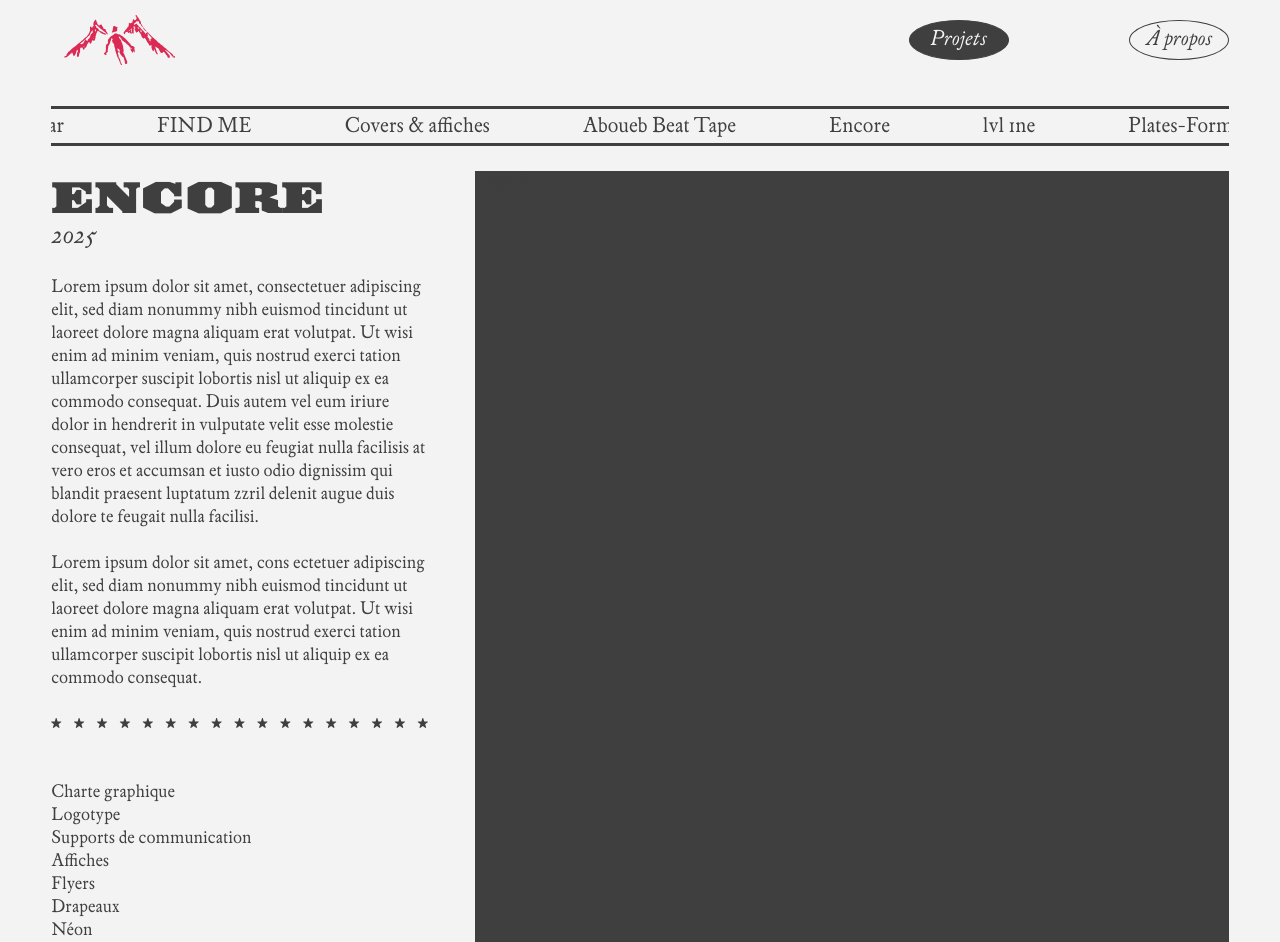
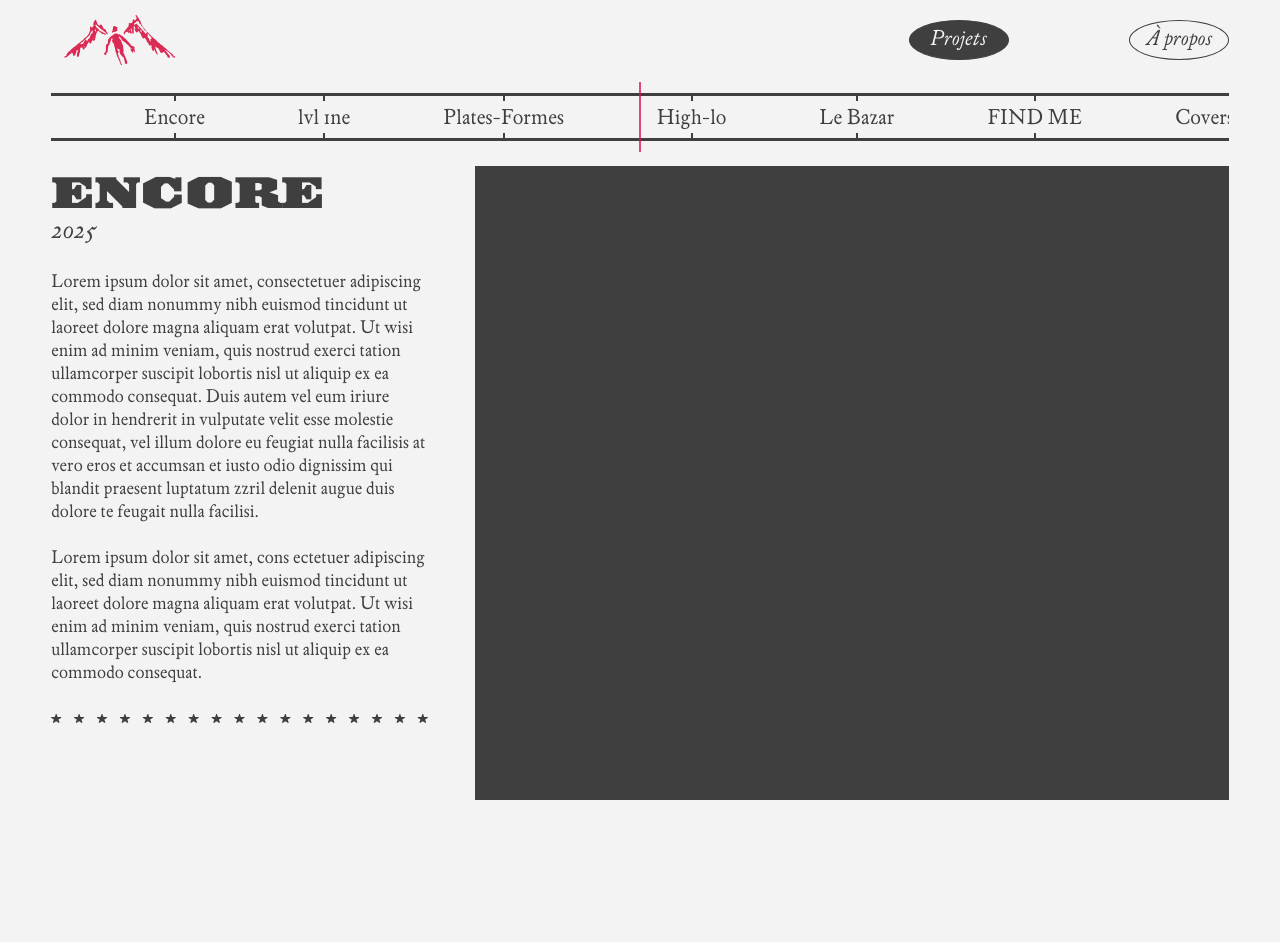
Before and after one commit to cyril0369/portfolio_infam, a React (Create React App) app: page /projects in a window 1280 px wide. After the commit the page ends 800 px from the top, so only its background shows below. Built offline with nearby package versions, Linux system fonts and the light colour scheme; the HTML template or start-up script is replaced by a standard one.

Commit message:
animation of the boussole project

```diff
--- /dev/null
+++ b/src/components/marquee_project.jsx
@@ -0,0 +1,84 @@
+import { useEffect, useRef } from "react";
+
+export default function Marquee() {
+  const trackRef = useRef(null);
+
+  useEffect(() => {
+    let percent = 0;
+    let animationId;
+
+    const animate = () => {
+        if (!trackRef.current) return;
+        percent += 0.075;
+        if (percent >= 50) percent = 0;
+        trackRef.current.style.transform = `translateX(-${percent}%)`;
+        animationId = requestAnimationFrame(animate);
+    }
+
+    // animate();
+
+    window.setMarquee = (percent) => {
+      if (!trackRef.current) return;
+      trackRef.current.style.transform = `translateX(-${percent}%)`;
+    };
+
+    window.centerProject = (title = "Encore") => {
+        const track = document.querySelector(".marquee-text-track");
+        if (!track) return;
+
+        const container = track.parentElement;
+        const containerWidth = container.offsetWidth;
+        const trackWidth = track.scrollWidth / 2;
+
+        // trouve le premier h2 correspondant au titre
+        const element = Array.from(track.querySelectorAll("h2")).find(
+            (h2) => h2.textContent.trim() === title
+        );
+        if (!element) return console.warn("Élément non trouvé");
+
+        const elementOffset = element.offsetLeft;
+        const elementWidth = element.offsetWidth;
+        console.log(elementOffset,elementWidth)
+
+        // calcule le pourcentage pour translateX(-%)
+        let percent = ((elementOffset + elementWidth / 2 - containerWidth / 2) / trackWidth) * 50;
+
+        // clamp pour rester entre 0 et 50
+        percent = percent % 50;
+
+        // applique la transformation
+        track.style.transform = `translateX(-${percent}%)`;
+
+        console.log(`Centré sur "${title}", percent: ${percent.toFixed(2)}%`);
+        };
+
+
+    return () => cancelAnimationFrame(animationId);
+  }, []);
+
+  return (
+    <div className="Boussole">
+        <div className="BoussoleCursor"></div>
+        <div className="marquee-text">
+            <div className="marquee-text-track" ref={trackRef}>
+                <h2>Encore</h2>
+                <h2>lvl 1ne</h2>
+                <h2>Plates-Formes</h2>
+                <h2>High-lo</h2>
+                <h2>Le Bazar</h2>
+                <h2>FIND ME</h2>
+                <h2>Covers & affiches</h2>
+                <h2>Aboueb Beat Tape</h2>
+                <h2>Encore</h2>
+                <h2>lvl 1ne</h2>
+                <h2>Plates-Formes</h2>
+                <h2>High-lo</h2>
+                <h2>Le Bazar</h2>
+                <h2>FIND ME</h2>
+                <h2>Covers & affiches</h2>
+                <h2>Aboueb Beat Tape</h2>
+            </div>
+        </div>
+    </div>
+  );
+}
--- a/src/index.css
+++ b/src/index.css
@@ -317,17 +317,20 @@ h4 {
 
 /* project defilant */
 
-.marquee-text-track h2 {
-  white-space: nowrap;
+.Boussole {
+  position: relative;
+  display: flex;
+  align-items: center;
+  margin-top: 1%;
 }
 
 .marquee-text {
-  padding: 5px 0 2px 0;
+  flex: 1;
+  padding: 10px 0 5px 0;
   margin: 0 4% 0 4%;
   border-top: solid;
   border-bottom: solid;
-  overflow: clip;
-  margin-top: 2%;
+  overflow: hidden;
 }
 
 .marquee-text-track {
@@ -336,11 +339,45 @@ h4 {
   padding-left: 5.8rem;
   width: max-content;
   white-space: nowrap;
-  animation: marquee-move-text 10s linear infinite;
+  /* animation: marquee-move-text 10s linear infinite; */
+  transition: transform;
 }
 
-@keyframes marquee-move-text {
-  to {
-    transform: translateX(-50%);
-  }
+.marquee-text-track h2 {
+  position: relative;
+  white-space: nowrap;
 }
+
+.marquee-text-track h2::before {
+  content: "";
+  position: absolute;
+  top: -10px;
+  left: 50%;
+  transform: translateX(-50%);
+  width: 2px;
+  height: 5px;
+  background-color: var(--font);
+}
+
+.marquee-text-track h2::after {
+  content: "";
+  position: absolute;
+  bottom: -5px;
+  left: 50%;
+  transform: translateX(-50%);
+  width: 2px;
+  height: 5px;
+  background-color: var(--font);
+}
+
+.BoussoleCursor {
+  position: absolute;
+  top: 50%;
+  left: 50%;
+  width: 2px;
+  height: 70px;
+  background-color: var(--red);
+  z-index: 10;
+  transform: translate(-50%, -50%);
+  opacity: 75%;
+}
--- a/src/pages/project.jsx
+++ b/src/pages/project.jsx
@@ -1,30 +1,12 @@
 import Menu from "../components/menu"
+import Marquee from "../components/marquee_project"
 import StarsProject from "../images/ÉTOILES_PROJET.svg"
 
 export default function Projects() {
     return (
         <div className="Page ProjectsPage">
             <Menu isHome={false} isAbout={false} isProject={true} />
-            <div className="marquee-text">
-                <div className="marquee-text-track">
-                    <h2>Encore</h2>
-                    <h2>lvl 1ne</h2>
-                    <h2>Plates-Formes</h2>
-                    <h2>High-lo</h2>
-                    <h2>Le Bazar</h2>
-                    <h2>FIND ME</h2>
-                    <h2>Covers & affiches</h2>
-                    <h2>Aboueb Beat Tape</h2>
-                    <h2>Encore</h2>
-                    <h2>lvl 1ne</h2>
-                    <h2>Plates-Formes</h2>
-                    <h2>High-lo</h2>
-                    <h2>Le Bazar</h2>
-                    <h2>FIND ME</h2>
-                    <h2>Covers & affiches</h2>
-                    <h2>Aboueb Beat Tape</h2>
-                </div>
-            </div>
+            <Marquee/>
             <main>
                 <div className="detail">
                     <h1>Encore</h1>
@@ -38,13 +20,13 @@ export default function Projects() {
                     diam nonummy nibh euismod tincidunt ut laoreet dolore magna aliquam erat volutpat. Ut wisi enim ad minim veniam, quis
                     nostrud exerci tation ullamcorper suscipit lobortis nisl ut aliquip ex ea commodo consequat. <br /><br /></p>
                     <img src={StarsProject} alt="etoiles" />
-                    <p> <br /><br />Charte graphique <br />
+                    {/* <p> <br /><br />Charte graphique <br />
                     Logotype <br />
                     Supports de communication <br />
                     Affiches <br />
                     Flyers <br />
                     Drapeaux <br />
-                    Néon</p>
+                    Néon</p> */}
                 </div>
                 <div className="images">image ici</div>
             </main>
```
